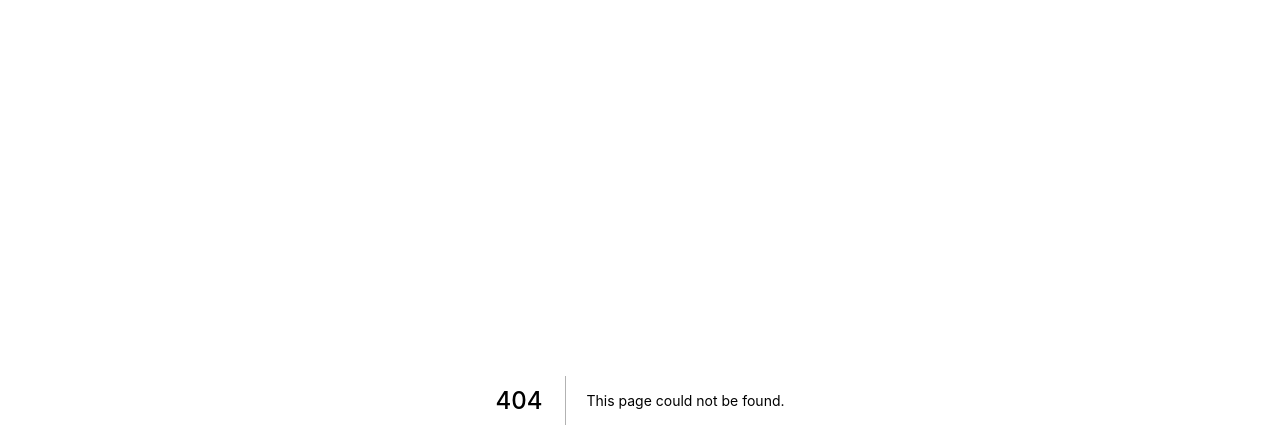
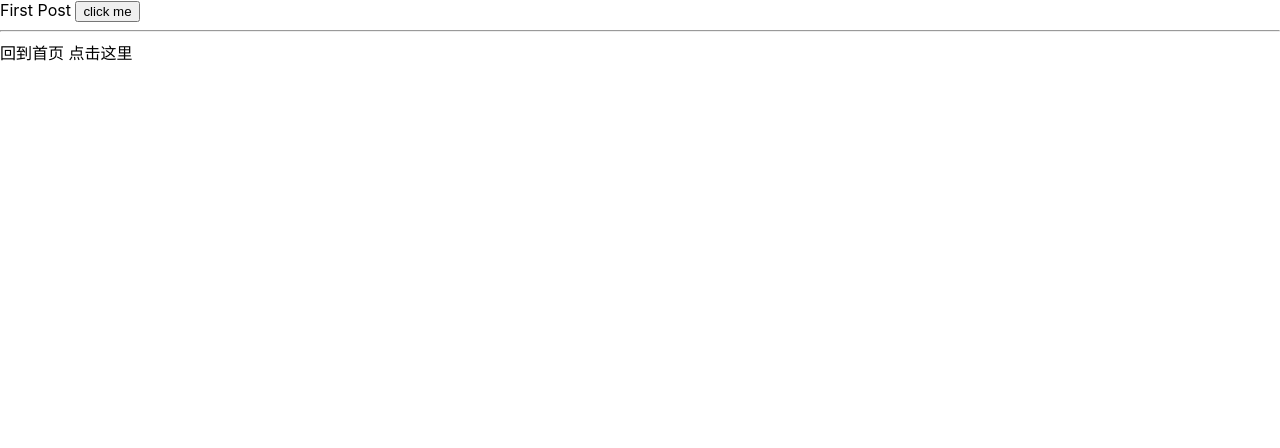
Before and after one commit to Tracysq/nextjs-blog, a Next.js app: page /post/first-post in a window 1280 px wide. Before the commit this address had no page. Shown: the top 448 px of the page. Built offline with nearby package versions, Linux system fonts and the light colour scheme.

Commit message:
feat: init

```diff
--- a/package.json
+++ b/package.json
@@ -14,6 +14,8 @@
     "react-dom": "17.0.2"
   },
   "devDependencies": {
+    "@types/react": "^17.0.31",
+    "@types/react-dom": "^17.0.10",
     "eslint": "7.32.0",
     "eslint-config-next": "11.1.2"
   }
--- a/pages/index.js
+++ b/pages/index.js
@@ -1,4 +1,5 @@
 import Head from 'next/head'
+import Link from 'next/link'
 import Image from 'next/image'
 import styles from '../styles/Home.module.css'
 
@@ -13,7 +14,10 @@ export default function Home() {
 
       <main className={styles.main}>
         <h1 className={styles.title}>
-          Welcome to <a href="https://nextjs.org">Next.js!</a>
+          第一篇文章
+          <Link href="/post/first-post">
+            <a>点击这里</a>
+          </Link>
         </h1>
 
         <p className={styles.description}>
--- /dev/null
+++ b/pages/post/first-post.js
@@ -0,0 +1,15 @@
+import React, { useCallback } from 'react'
+import Link from 'next/link'
+
+console.log('执行了')
+export default function X() {
+  const clickMe = useCallback(() => {
+    console.log('you clicked me')
+  }, [])
+  return (
+    <div>First Post <button onClick={clickMe}>click me</button>
+      <hr/>
+      回到首页 <Link href='/'><a>点击这里</a></Link>
+    </div>
+  )
+}
```
Also changed, not shown: 2 other files (tests, documents, lock files or other folders).
